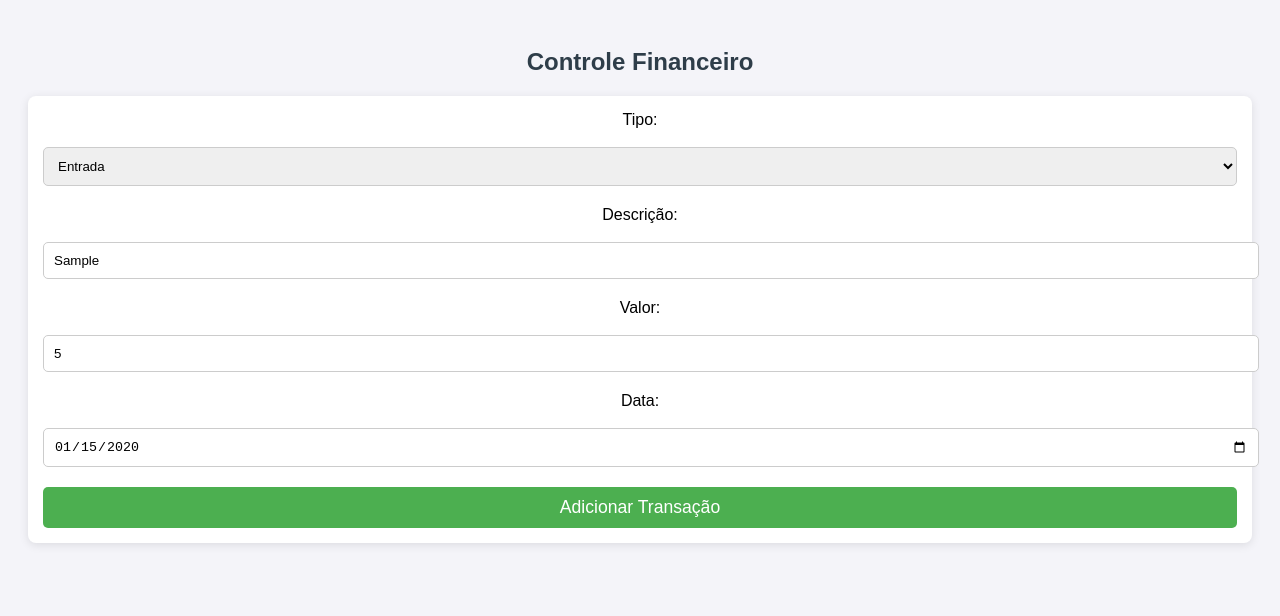
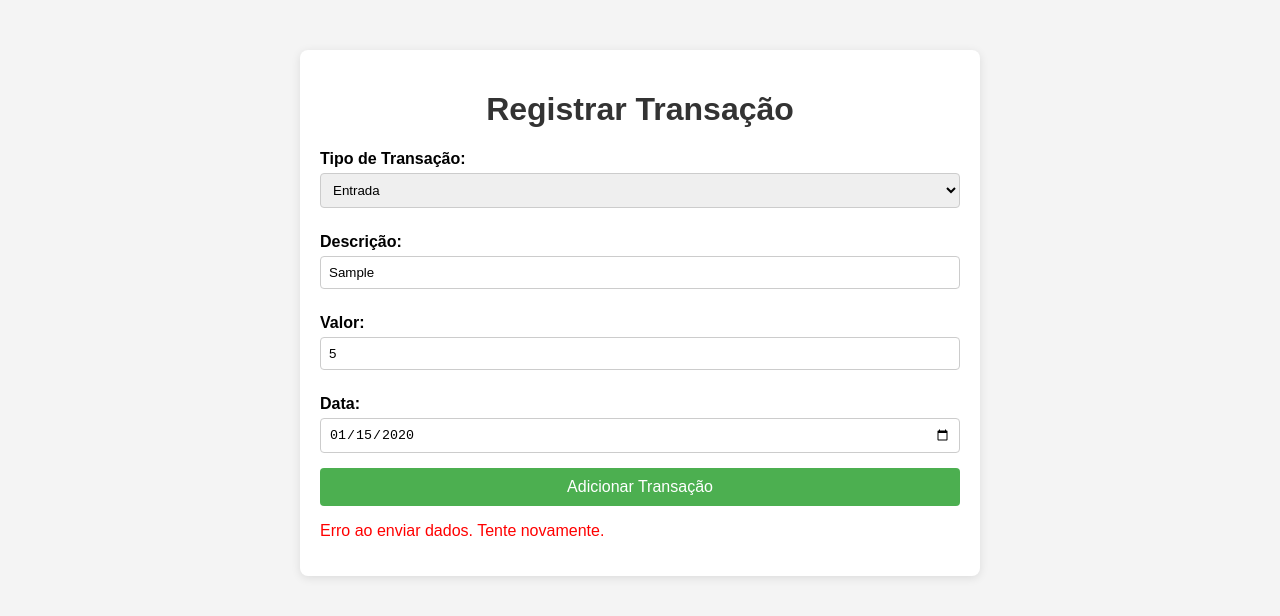
Before and after one commit to alysson-sant/Project, a plain HTML site: page index.html in a window 1280 px wide. Both pictures are taken after typing "Sample", "5", "2020-01-15" into the empty fields and a click on the button "Adicionar Transação". Drawn offline with Linux system fonts and the light colour scheme; no server answers.

Commit message:
Update index.html

```diff
--- a/index.html
+++ b/index.html
@@ -1,65 +1,66 @@
 <!DOCTYPE html>
-<html lang="pt-BR">
+<html lang="pt-br">
 <head>
     <meta charset="UTF-8">
     <meta name="viewport" content="width=device-width, initial-scale=1.0">
-    <title>Controle Financeiro</title>
+    <title>Controle de Transações</title>
     <style>
         body {
             font-family: Arial, sans-serif;
-            text-align: center;
-            background-color: #f4f4f9;
+            margin: 0;
+            padding: 0;
+            background-color: #f4f4f4;
+        }
+        .container {
+            width: 50%;
+            margin: 50px auto;
             padding: 20px;
-        }
-
-        h2 {
-            color: #2e3d49;
-        }
-
-        form {
-            margin-bottom: 20px;
             background-color: #fff;
-            padding: 15px;
             border-radius: 8px;
             box-shadow: 0 2px 10px rgba(0, 0, 0, 0.1);
         }
-
+        h1 {
+            text-align: center;
+            color: #333;
+        }
         label {
-            font-size: 1rem;
-            margin-bottom: 10px;
             display: block;
+            margin: 10px 0 5px;
+            font-weight: bold;
         }
-
         input, select {
             width: 100%;
+            padding: 8px;
+            margin-bottom: 15px;
+            border-radius: 4px;
+            border: 1px solid #ccc;
+            box-sizing: border-box;
+        }
+        button {
+            width: 100%;
             padding: 10px;
-            margin: 8px 0 20px 0;
-            border-radius: 5px;
-            border: 1px solid #ccc;
-        }
-
-        button {
             background-color: #4CAF50;
             color: white;
-            padding: 10px 15px;
+            font-size: 16px;
             border: none;
-            border-radius: 5px;
+            border-radius: 4px;
             cursor: pointer;
-            width: 100%;
-            font-size: 1.1rem;
         }
-
         button:hover {
             background-color: #45a049;
+        }
+        .error {
+            color: red;
+            display: none;
         }
     </style>
 </head>
 <body>
 
-    <h2>Controle Financeiro</h2>
-
-    <form id="transaction-form">
-        <label for="tipo">Tipo:</label>
+<div class="container">
+    <h1>Registrar Transação</h1>
+    <form id="transactionForm">
+        <label for="tipo">Tipo de Transação:</label>
         <select id="tipo" required>
             <option value="Entrada">Entrada</option>
             <option value="Saída">Saída</option>
@@ -75,28 +76,43 @@
         <input type="date" id="data" required>
 
         <button type="submit">Adicionar Transação</button>
+        <p class="error" id="error">Erro ao enviar dados. Tente novamente.</p>
     </form>
+</div>
 
 <script>
-        document.getElementById('transaction-form').addEventListener('submit', function(event) {
-            event.preventDefault();
+    document.getElementById("transactionForm").addEventListener("submit", function(event) {
+        event.preventDefault(); // Impede o envio tradicional do formulário
 
-            let tipo = document.getElementById('tipo').value;
-            let descricao = document.getElementById('descricao').value;
-            let valor = document.getElementById('valor').value;
-            let data = document.getElementById('data').value;
+        var tipo = document.getElementById("tipo").value;
+        var descricao = document.getElementById("descricao").value;
+        var valor = document.getElementById("valor").value;
+        var data = document.getElementById("data").value;
 
-            fetch('https://script.google.com/macros/s/AKfycbzpuuU4VDbZqHJj6txfXimumgmBxI5OyzAveIGVinEtaaKScfrFUoSAKKZB3rJveW1q/exec', {
-                method: 'POST',
-                headers: { 'Content-Type': 'application/json' },
-                body: JSON.stringify({ tipo, descricao, valor, data })
+        var dataToSend = {
+            tipo: tipo,
+            descricao: descricao,
+            valor: parseFloat(valor).toFixed(2), // Formata o valor para 2 casas decimais
+            data: data
+        };
+
+        var url = "https://script.google.com/macros/s/AKfycbzpuuU4VDbZqHJj6txfXimumgmBxI5OyzAveIGVinEtaaKScfrFUoSAKKZB3rJveW1q/exec"; // Seu URL do Apps Script
+
+        fetch(url, {
+            method: "POST",
+            headers: {
+                "Content-Type": "application/json"
+            },
+            body: JSON.stringify(dataToSend)
         })
         .then(response => response.json())
         .then(data => {
-                alert(data.message);
-                document.getElementById('transaction-form').reset();
+            alert(data.message || "Transação adicionada com sucesso!");
         })
-            .catch(error => alert('Erro ao enviar transação!'));
+        .catch(error => {
+            document.getElementById("error").style.display = "block";
+            console.error("Erro ao enviar dados:", error);
+        });
     });
 </script>
 
```
Lines whose indentation alone changed are shown as unchanged.
